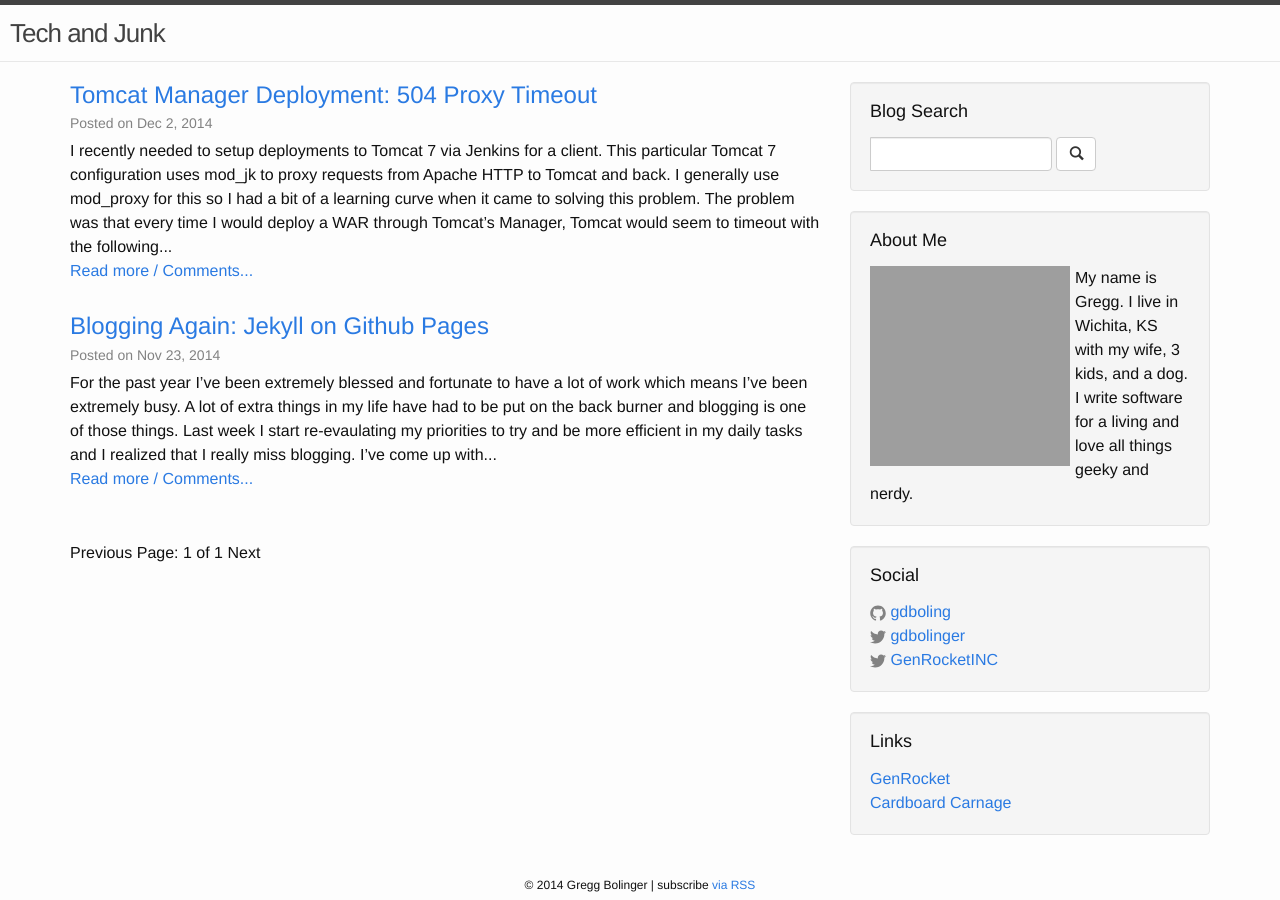
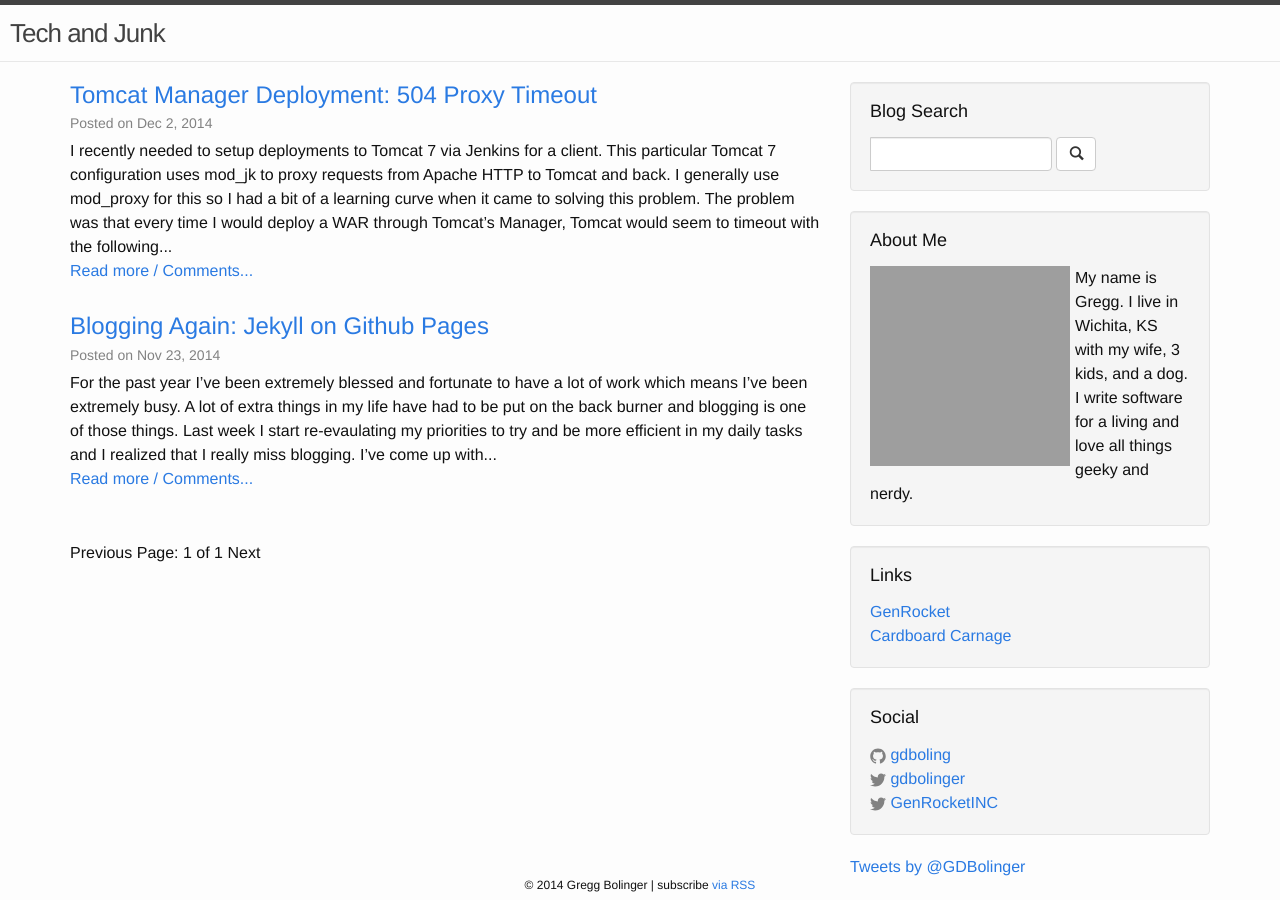
Before and after one commit to 3gcodes/gdboling.github.io, a Jekyll site: the page built from index.html, in a window 1280 px wide. Built offline with Jekyll 4.4.1, drawn with Linux system fonts in a browser that asks for light colours; the list of posts is cut into pages by our own code; comment, search, counter and statistics services are not loaded; grey boxes are pictures that could not be loaded.

Commit message:
added twitter feed to sidebar

```diff
--- a/_includes/sidebar.html
+++ b/_includes/sidebar.html
@@ -21,6 +21,13 @@
                     <h4>About Me</h4>
                     <img class='avatar' src="http://www.gravatar.com/avatar/97431997642d0daa45fc607d50e17d99.png" align="left" />
                     {{ site.description }}
+                </div>
+                <div class="well">
+                  <h4>Links</h4>
+                  <ul class="link-list">
+                    <li><a href="http://www.genrocket.com">GenRocket</a></li>
+                    <li><a href="http://www.cardboardcarnage.com">Cardboard Carnage</a></li>
+                  </ul>
                 </div>
                 <div class="well">
                     <h4>Social</h4>
@@ -55,11 +62,7 @@
                       <span class="username">GenRocketINC</span>
                     </a>
                 </div>
-                <div class="well">
-                  <h4>Links</h4>
-                  <ul class="link-list">
-                    <li><a href="http://www.genrocket.com">GenRocket</a></li>
-                    <li><a href="http://www.cardboardcarnage.com">Cardboard Carnage</a></li>
-                  </ul>
-                </div>
+                <a class="twitter-timeline" href="https://twitter.com/GDBolinger" data-widget-id="390330928809000963">Tweets by @GDBolinger</a>
+<script>!function(d,s,id){var js,fjs=d.getElementsByTagName(s)[0],p=/^http:/.test(d.location)?'http':'https';if(!d.getElementById(id)){js=d.createElement(s);js.id=id;js.src=p+"://platform.twitter.com/widgets.js";fjs.parentNode.insertBefore(js,fjs);}}(document,"script","twitter-wjs");</script>
+
         </div>
```
